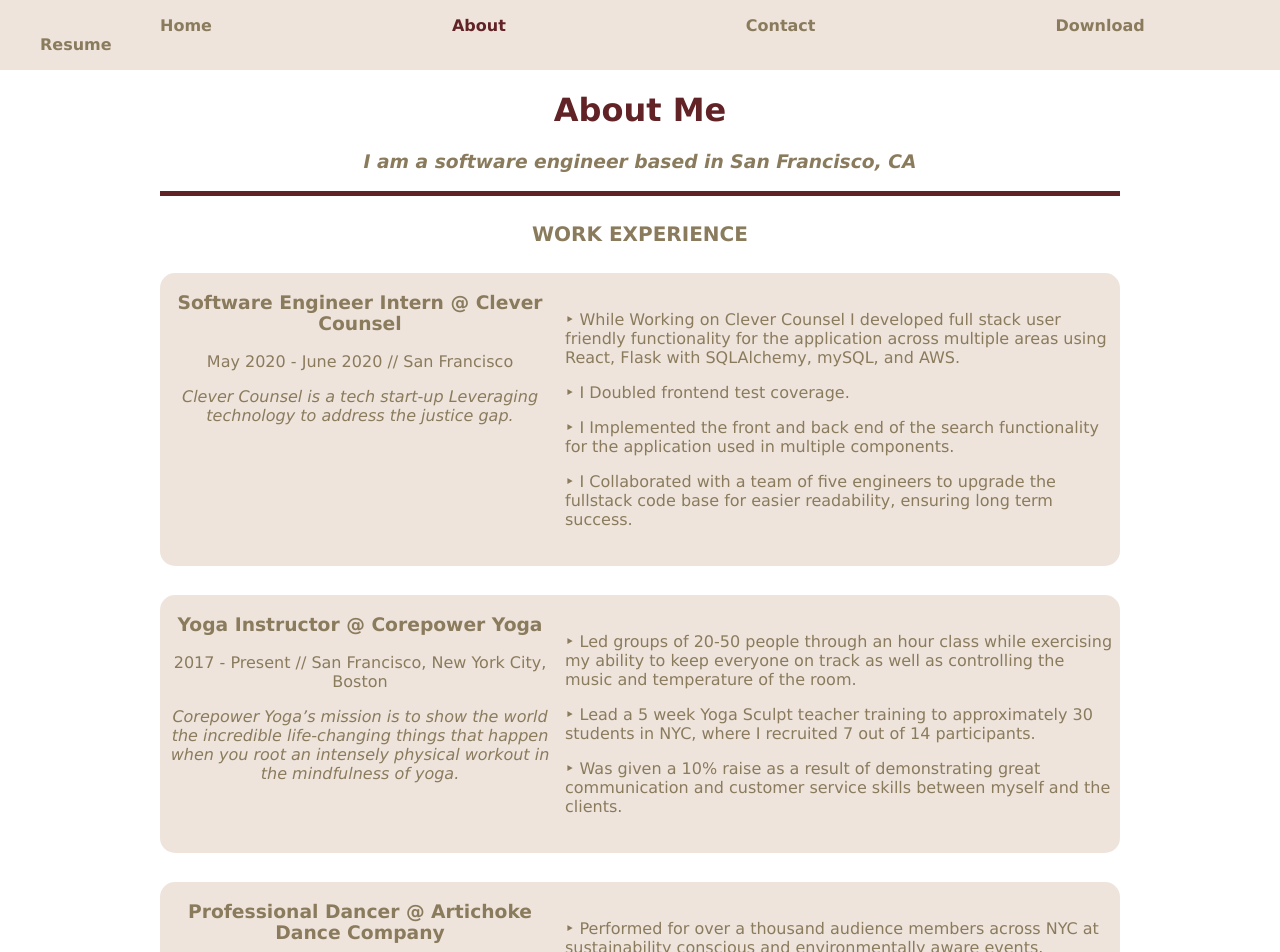
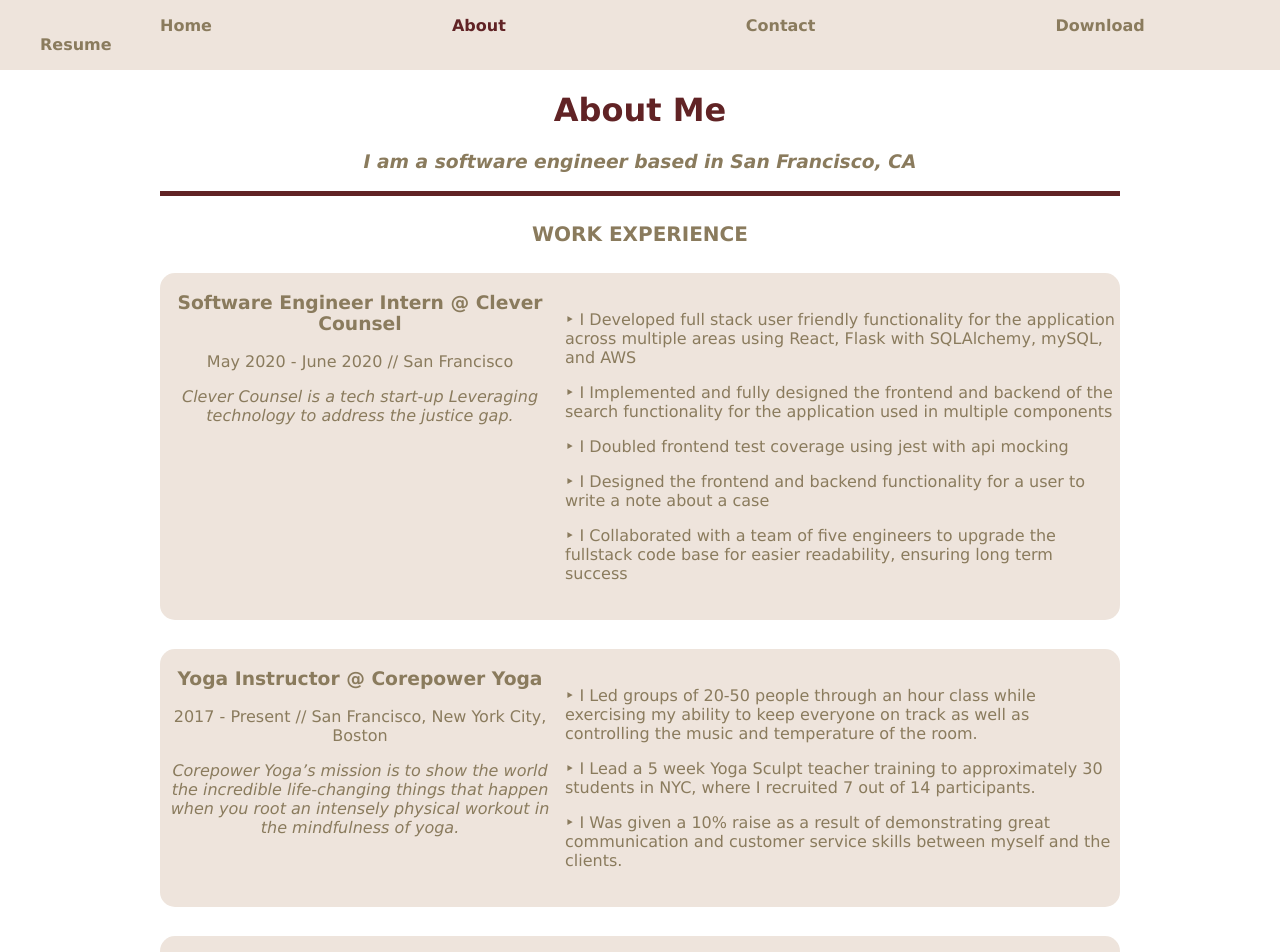
Before and after one commit to gmergola/personal-website, a React (Create React App) app: page /about in a window 1280 px wide. Shown: the top 952 px of the page. Built offline with nearby package versions, Linux system fonts and the light colour scheme.

Commit message:
updated resume and about page

```diff
--- a/src/About.js
+++ b/src/About.js
@@ -16,13 +16,15 @@ function About() {
             <p><i>Clever Counsel is a tech start-up Leveraging technology to address the justice gap.</i></p>
           </div>
           <p className="About-info-body">
-            <p>‣ While Working on Clever Counsel I developed full stack user friendly functionality for
-            the application across multiple areas using React, Flask with SQLAlchemy, mySQL, and AWS.</p>
-            <p>‣ I Doubled frontend test coverage.</p>
-            <p>‣ I Implemented the front and back end of the search functionality for the application
-            used in multiple components.</p>
-            <p>‣ I Collaborated with a team of five engineers to upgrade the fullstack code base for easier readability,
-            ensuring long term success.</p>
+            <p>‣ I Developed full stack user friendly functionality for the application across
+              multiple areas using React, Flask with SQLAlchemy, mySQL, and AWS</p>
+            <p>‣ I Implemented and fully designed the frontend and backend of the search
+              functionality for the application used in multiple components</p>
+            <p>‣ I Doubled frontend test coverage using jest with api mocking</p>
+            <p>‣ I Designed the frontend and backend functionality  for a user to write a note
+              about a case</p>
+            <p>‣ I Collaborated with a team of five engineers to upgrade the fullstack code base
+              for easier readability, ensuring long term success</p>
           </p>
         </div>
         <br />
@@ -38,11 +40,11 @@ function About() {
             </p>
           </div>
           <p className="About-info-body">
-            <p>‣ Led groups of 20-50 people through an hour class while exercising my ability to
+            <p>‣ I Led groups of 20-50 people through an hour class while exercising my ability to
             keep everyone on track as well as controlling the music and temperature of the room.</p>
-            <p>‣ Lead a 5 week Yoga Sculpt teacher training to approximately 30 students in NYC, where
+            <p>‣ I Lead a 5 week Yoga Sculpt teacher training to approximately 30 students in NYC, where
             I recruited 7 out of 14 participants.</p>
-            <p>‣ Was given a 10% raise as a result of demonstrating great communication and customer
+            <p>‣ I Was given a 10% raise as a result of demonstrating great communication and customer
             service skills between myself and the clients.</p>
           </p>
         </div>
@@ -59,9 +61,9 @@ function About() {
             </p>
           </div>
           <p className="About-info-body">
-            <p>‣ Performed for over a thousand audience members across NYC at sustainability conscious and environmentally
+            <p>‣ I Performed for over a thousand audience members across NYC at sustainability conscious and environmentally
             aware events.</p>
-            <p>‣ create material  for the whole company to use over 20+ performances around NYC.</p>
+            <p>‣ I created material for the whole company to use in over 20+ performances around NYC.</p>
           </p>
         </div>
       </div>
```
Also changed, not shown: 1 other file (tests, documents, lock files or other folders).
